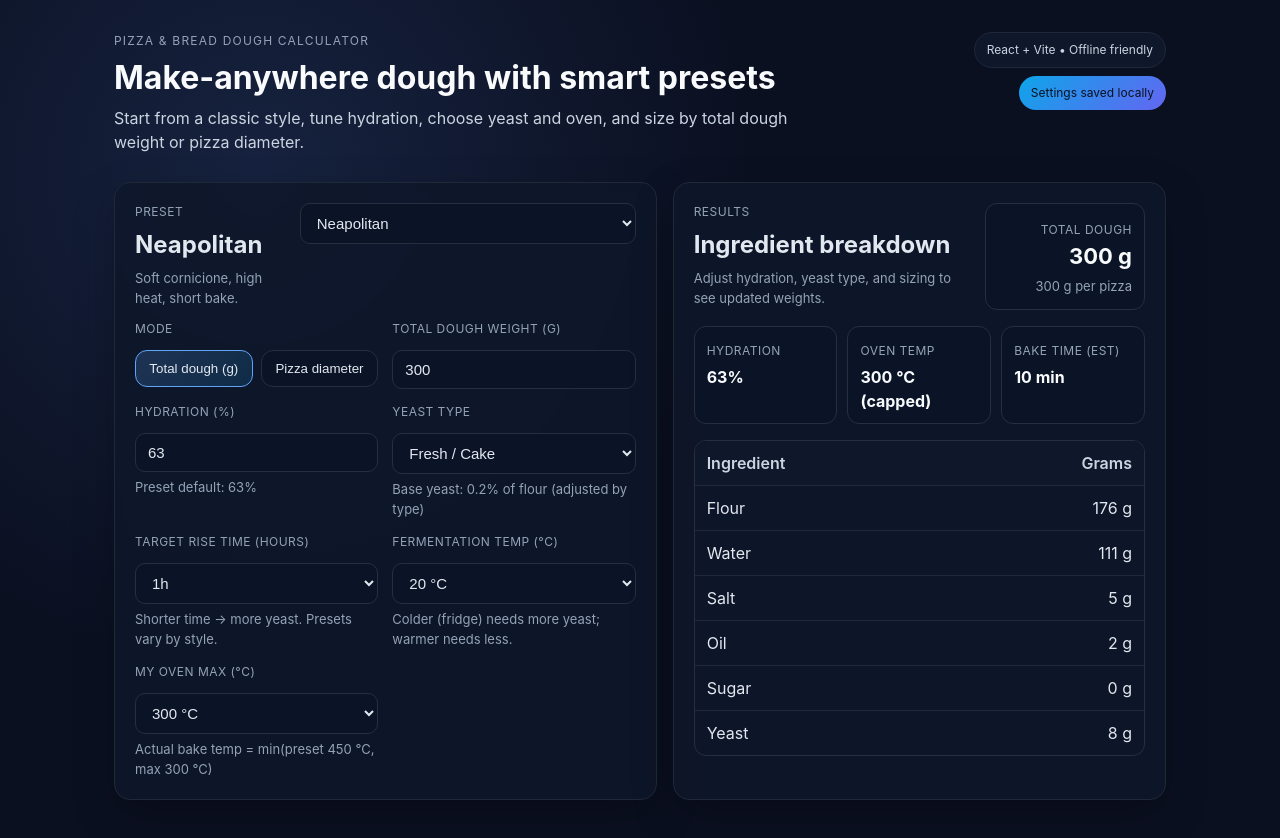
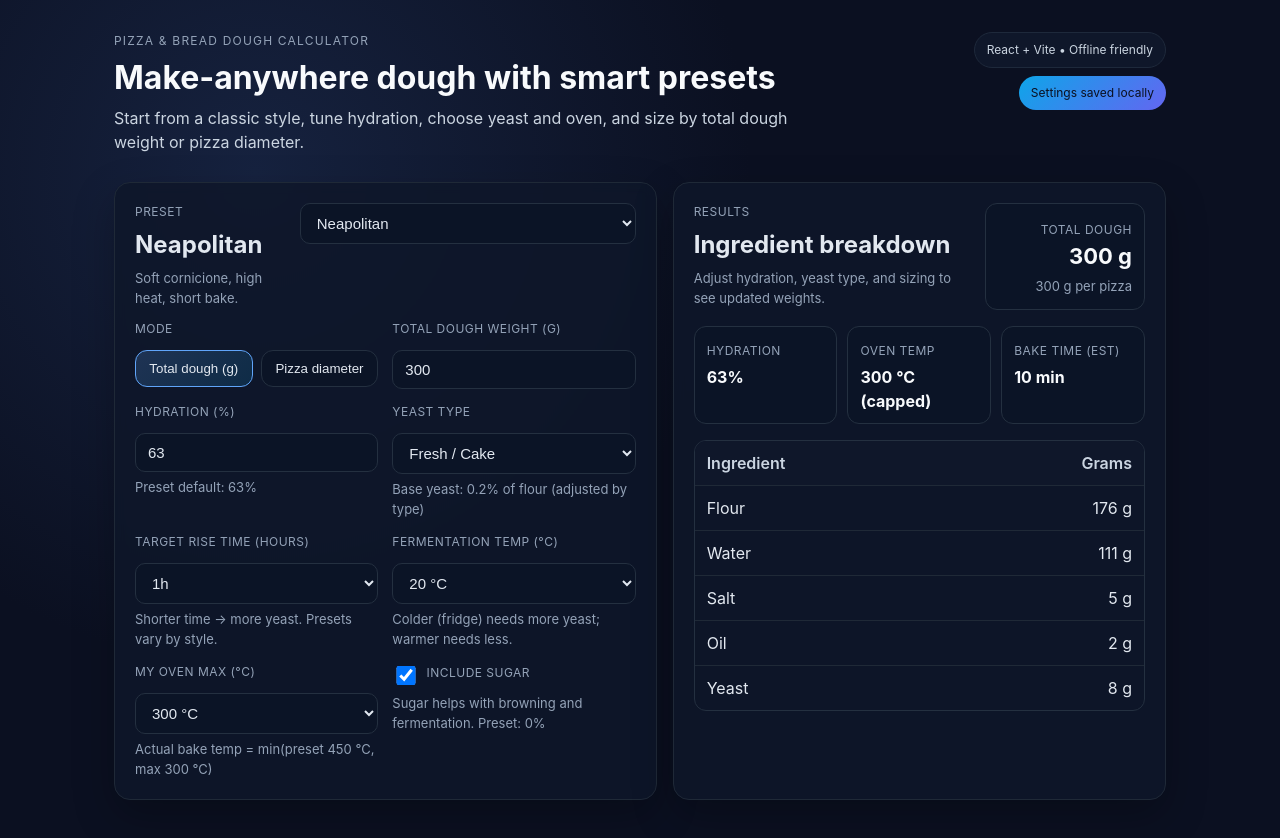
Before and after one commit to Scallywer/pizza-calc, a React (Vite) app: page / in a window 1280 px wide. Shown: the top 838 px of the page. Built offline with nearby package versions, Linux system fonts and the light colour scheme.

Commit message:
Add optional sugar toggle - users can include/exclude sugar from dough recipe

```diff
--- a/src/App.tsx
+++ b/src/App.tsx
@@ -43,6 +43,10 @@ function App() {
     'dough:max-oven-temp',
     300,
   )
+  const [includeSugar, setIncludeSugar] = usePersistentState<boolean>(
+    'dough:include-sugar',
+    true,
+  )
   const [fermentTempC, setFermentTempC] = usePersistentState<number>(
     'dough:ferment-temp',
     20,
@@ -81,8 +85,6 @@ function App() {
     [fermentTempC, preset.yeastPercent, targetHours],
   )
 
-  const typedYeastType: YeastType = yeastType as YeastType
-
   const inputs = useMemo<DoughInputs>(
     () => ({
       mode,
@@ -92,9 +94,9 @@ function App() {
       hydrationPercent: hydration,
       saltPercent: preset.saltPercent,
       oilPercent: preset.oilPercent,
-      sugarPercent: preset.sugarPercent,
+      sugarPercent: includeSugar ? preset.sugarPercent : 0,
       yeastPercent: suggestedYeast,
-      yeastType: typedYeastType,
+      yeastType: yeastType as YeastType,
       thicknessFactor: preset.thicknessFactor,
     }),
     [
@@ -107,6 +109,7 @@ function App() {
       preset.oilPercent,
       preset.sugarPercent,
       preset.thicknessFactor,
+      includeSugar,
       suggestedYeast,
       yeastType,
     ],
@@ -307,6 +310,21 @@ function App() {
                 Actual bake temp = min(preset {preset.ovenTempC} °C, max {maxOvenTempC} °C)
               </small>
             </label>
+
+            <label className="field">
+              <div style={{ display: 'flex', alignItems: 'center', gap: '0.5rem' }}>
+                <input
+                  type="checkbox"
+                  checked={includeSugar}
+                  onChange={(e) => setIncludeSugar(e.target.checked)}
+                  style={{ width: '1.2rem', height: '1.2rem', cursor: 'pointer' }}
+                />
+                <span className="label">Include sugar</span>
+              </div>
+              <small className="muted">
+                Sugar helps with browning and fermentation. Preset: {preset.sugarPercent}%
+              </small>
+            </label>
           </div>
         </section>
 
@@ -356,7 +374,9 @@ function App() {
               ['Water', breakdown.water],
               ['Salt', breakdown.salt],
               ['Oil', breakdown.oil],
-              ['Sugar', breakdown.sugar],
+              ...(includeSugar && breakdown.sugar > 0
+                ? [['Sugar', breakdown.sugar]]
+                : []),
               ['Yeast', breakdown.yeast],
             ].map(([name, value]) => (
               <div key={name} className="table-row">
```
Also changed, not shown: 1 other file (tests, documents, lock files or other folders).
